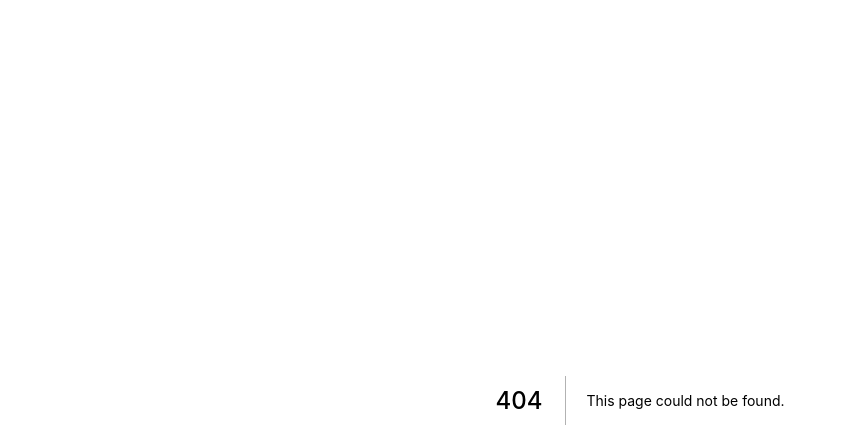
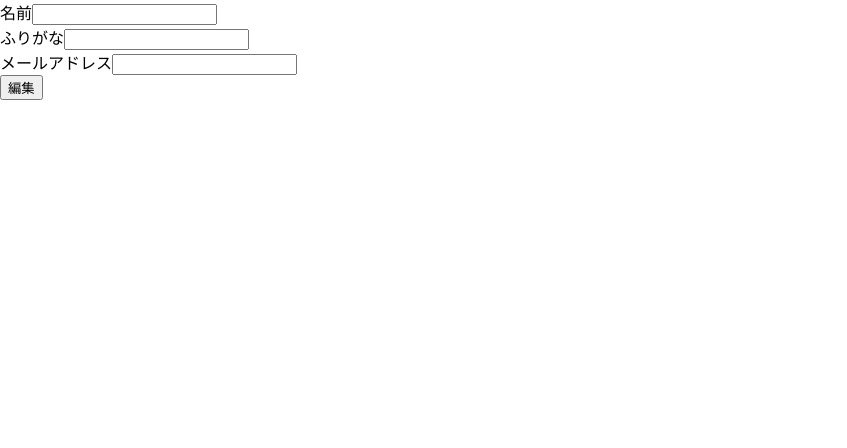
Before and after one commit to tmoka/rtt-next, a Next.js app: page /users/1/edit in a window 1280 px wide. Before the commit this address had no page. Shown: the top 448 px of the page, without its empty margins (0-847 px from the left). Built offline with nearby package versions, Linux system fonts and the light colour scheme.

Commit message:
#9 ユーザ削除機能を実装

```diff
--- a/src/pages/api/users/[id].ts
+++ b/src/pages/api/users/[id].ts
@@ -6,9 +6,7 @@ import usersController from "."
 const prisma = new PrismaClient;
 
 const userHandler = async (req: NextApiRequest, res: NextApiResponse) => {
-  //const router = useRouter();
-  const { query } = req;
-  let { id } = query;
+  let { id } = req.query;
 
   if (req.method === "GET") {
     const user = await prisma.user.findFirst({
@@ -16,8 +14,32 @@ const userHandler = async (req: NextApiRequest, res: NextApiResponse) => {
         id: Number(id),
       }
     });
+    return res.json(user);
+  }
 
-    return res.json(user);
+  if (req.method === "PUT") {
+    const data = req.body;
+    const { name, kana, email } = data;
+    const user = await prisma.user.update({
+      where: {
+        id: Number(id),
+      },
+      data: {
+        name,
+        kana,
+        email,
+      }
+    })
+    return res.json(user)
+  }
+
+  if (req.method === "DELETE") {
+    const deleteUser = await prisma.user.delete({
+      where: {
+        id: Number(id)
+      }
+    })
+    return res.json(deleteUser)
   }
   return res.json({})
 }
--- /dev/null
+++ b/src/pages/users/[id]/edit.tsx
@@ -0,0 +1,63 @@
+import axios from "axios";
+import { NextPage } from "next";
+import { useRouter } from "next/router";
+import { useForm, Controller } from "react-hook-form";
+import useSWR from "swr";
+
+const UserEdit: NextPage = () => {
+  type UserEditType = {
+    name: string,
+    kana: string,
+    email: string,
+  }
+
+  const { control, handleSubmit } = useForm<UserEditType>();
+  const router = useRouter();
+  const { id } = router.query;
+
+  const onSubmit = (data: UserEditType) => {
+    axios.put("/api/users/" + id, data).then((res) => {
+      alert(JSON.stringify(res));
+    }).catch((err) => console.error(err));
+    alert(JSON.stringify(data));
+    router.push("/users")
+  };
+
+  return <div>
+    <form onSubmit={handleSubmit(onSubmit)} >
+      <section>
+        <label>名前</label>
+        <Controller
+          render={({ field }) => <input {...field} />}
+          name="name"
+          control={control}
+          defaultValue=""
+        />
+      </section>
+      <section>
+        <label>ふりがな</label>
+        <Controller
+          render={({ field }) => <input {...field} />}
+          name="kana"
+          control={control}
+          defaultValue=""
+        />
+      </section>
+      <section>
+        <label>メールアドレス</label>
+        <Controller
+          render={({ field }) => <input {...field} type="email" />}
+          name="email"
+          control={control}
+          defaultValue=""
+        />
+      </section>
+      <button type="submit">
+        編集
+      </button>
+    </form>
+  </div>
+
+}
+
+export default UserEdit;
```
Also changed, not shown: src/pages/users/[id]/index.tsx (renamed from src/pages/users/[id].tsx, +20 -2 lines), src/pages/users/edit.tsx (deleted, +0 -7 lines), src/pages/users/index.tsx (+10 -2 lines).
